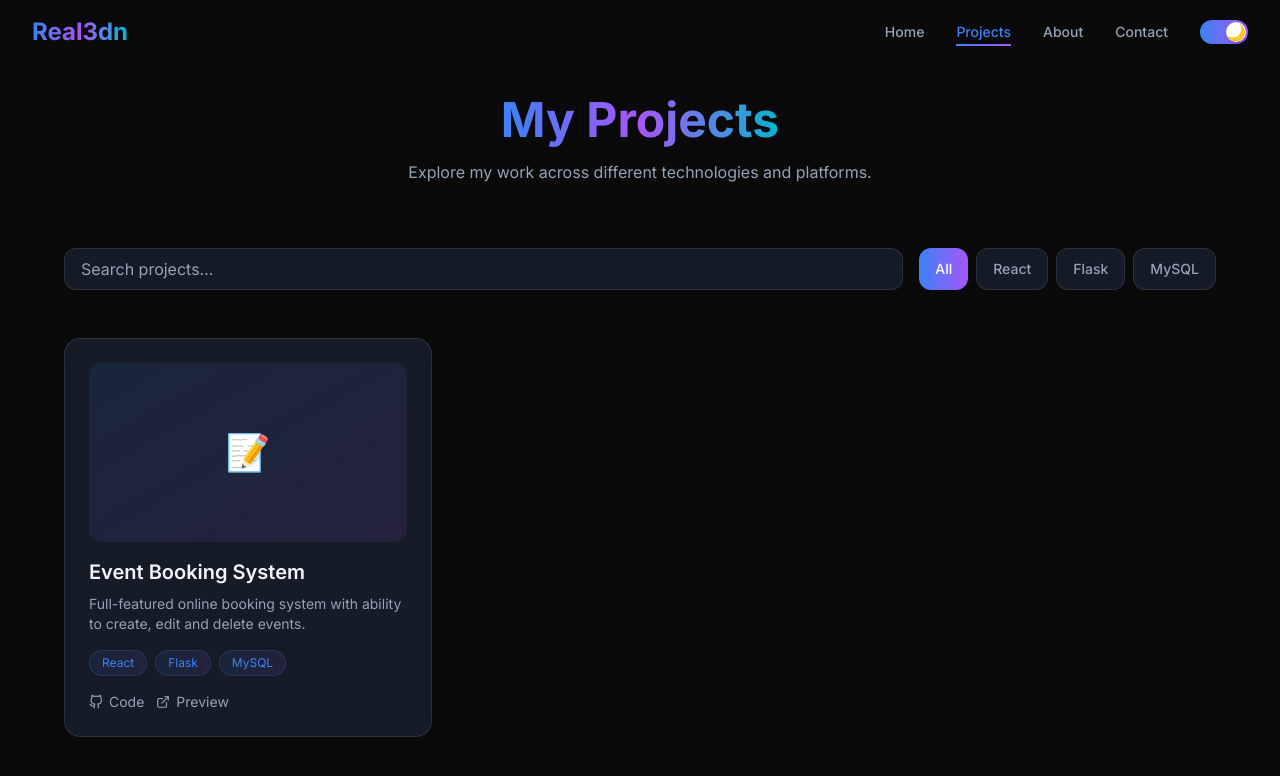
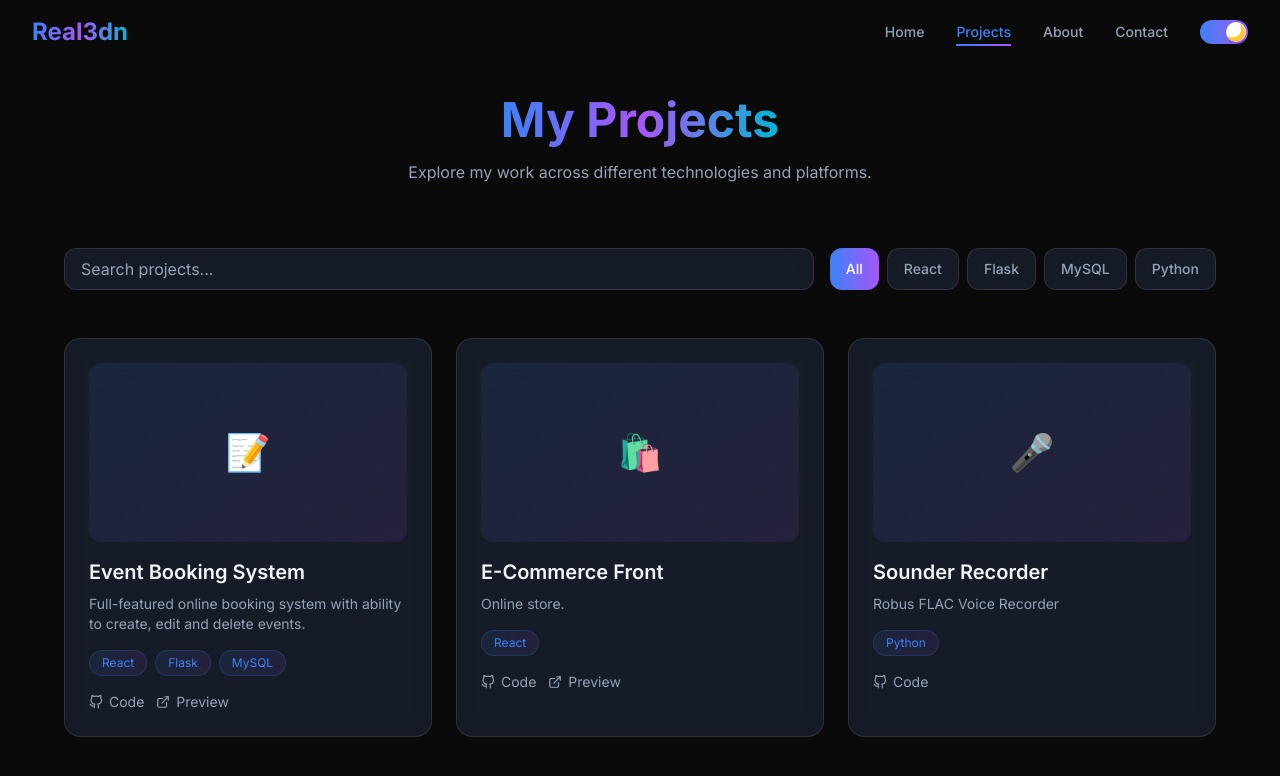
Before and after one commit to Real3dn/portfolio, a React (Vite) app: page /projects in a window 1280 px wide. Shown: the top 776 px of the page. Built offline with nearby package versions, Linux system fonts and the light colour scheme.

Commit message:
added some projects

```diff
--- a/src/data/projects.js
+++ b/src/data/projects.js
@@ -8,24 +8,24 @@ export const projects = [
     github: 'https://github.com/Real3dn/EventBookingSystem',
     live: 'https://real3dneventbooking.netlify.app/',
   },
-//   {
-//     id: 1,
-//     title: 'E-Commerce Platform',
-//     description: 'Full-featured online store with cart, checkout, payment integration, and admin panel for product management.',
-//     icon: '🛍️',
-//     technologies: ['React', 'Laravel', 'MySQL'],
-//     github: 'https://github.com/johndoe/ecommerce',
-//     live: 'https://ecommerce-demo.netlify.app',
-//   },
-//   {
-//     id: 2,
-//     title: 'Admin Dashboard',
-//     description: 'Comprehensive admin panel with user management, analytics, CRUD operations, and role-based access control.',
-//     icon: '📊',
-//     technologies: ['Filament', 'Laravel', 'PHP'],
-//     github: 'https://github.com/johndoe/admin-dashboard',
-//     live: null,
-//   },
+  {
+    id: 2,
+    title: 'E-Commerce Front',
+    description: 'Online store. ',
+    icon: '🛍️',
+    technologies: ['React'],
+    github: 'https://github.com/Real3dn/odin-shoppingcart',
+    live: 'https://poetic-khapse-f62ada.netlify.app/home',
+  },
+  {
+    id: 3,
+    title: 'Sounder Recorder',
+    description: 'Robus FLAC Voice Recorder',
+    icon: '🎤',
+    technologies: ['Python'],
+    github: 'https://github.com/johndoe/admin-dashboard',
+    live: null,
+  },
 //   {
 //     id: 3,
 //     title: 'Personal Blog CMS',
```
